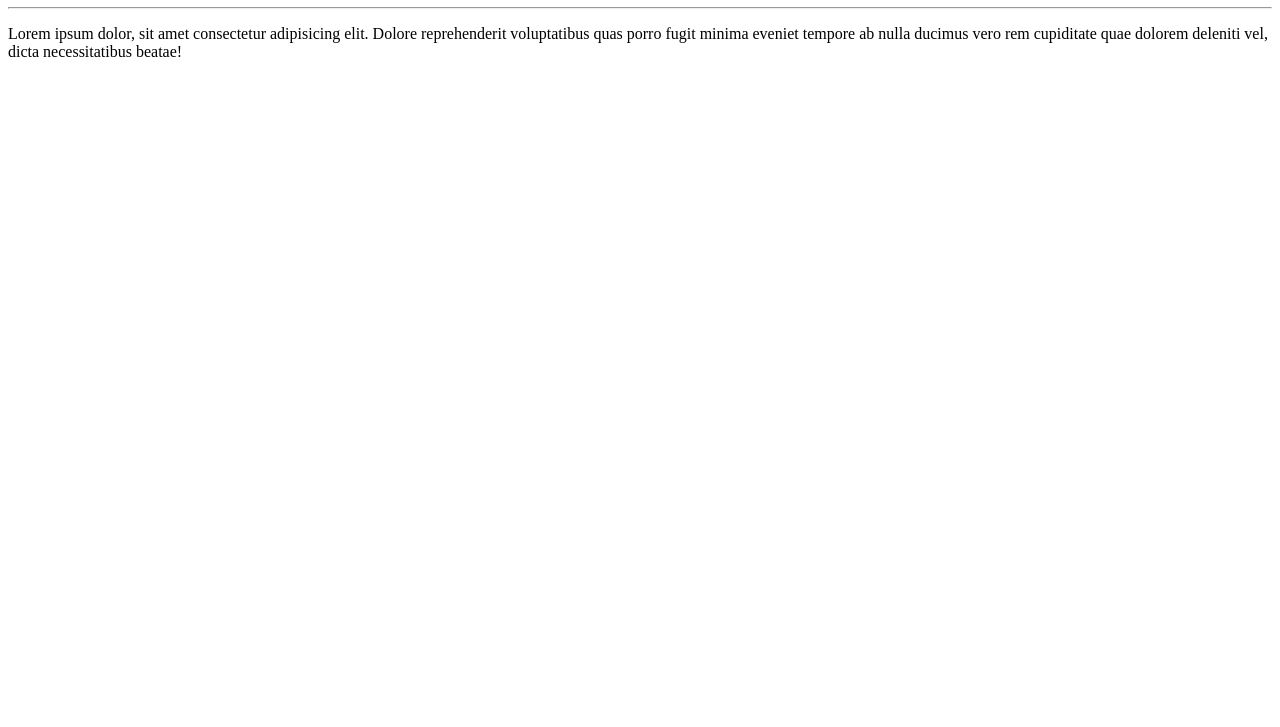
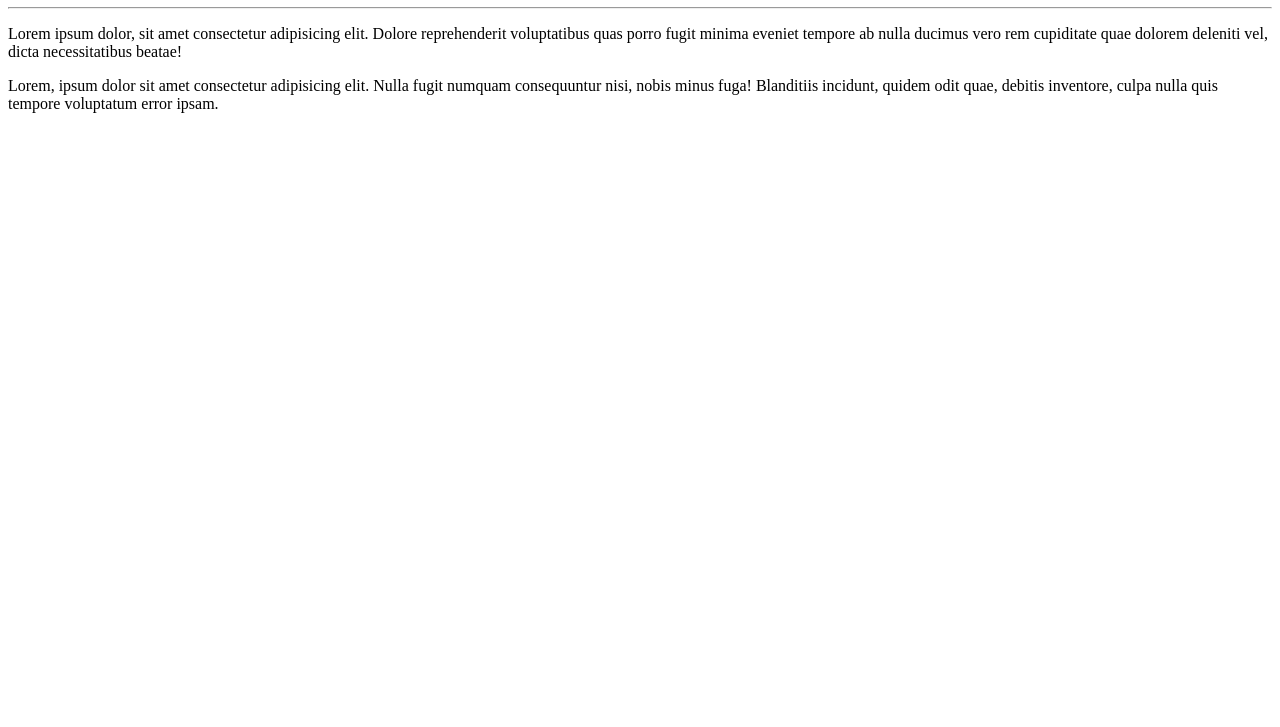
Before and after one commit to alissonodev/Ola-mundo, a plain HTML site: page Site-exemplo/index.html in a window 1280 px wide. Shown: the part 73-800 px from the top of the page. Drawn offline with Linux system fonts and the light colour scheme.

Commit message:
Adicionei um parágrafo

```diff
--- a/Site-exemplo/index.html
+++ b/Site-exemplo/index.html
@@ -9,5 +9,6 @@
     <h1>Olá, mundo!</h1>
     <hr>
     <p>Lorem ipsum dolor, sit amet consectetur adipisicing elit. Dolore reprehenderit voluptatibus quas porro fugit minima eveniet tempore ab nulla ducimus vero rem cupiditate quae dolorem deleniti vel, dicta necessitatibus beatae!</p>
+    <p>Lorem, ipsum dolor sit amet consectetur adipisicing elit. Nulla fugit numquam consequuntur nisi, nobis minus fuga! Blanditiis incidunt, quidem odit quae, debitis inventore, culpa nulla quis tempore voluptatum error ipsam.</p>
 </body>
 </html>
```
